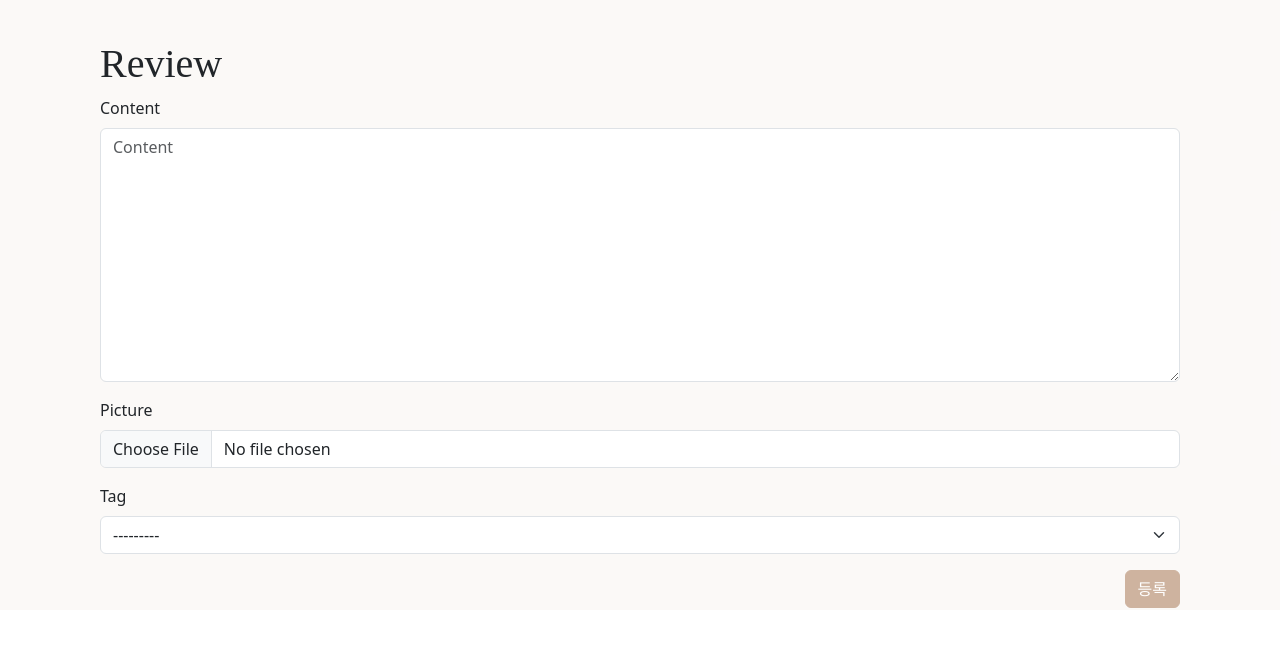
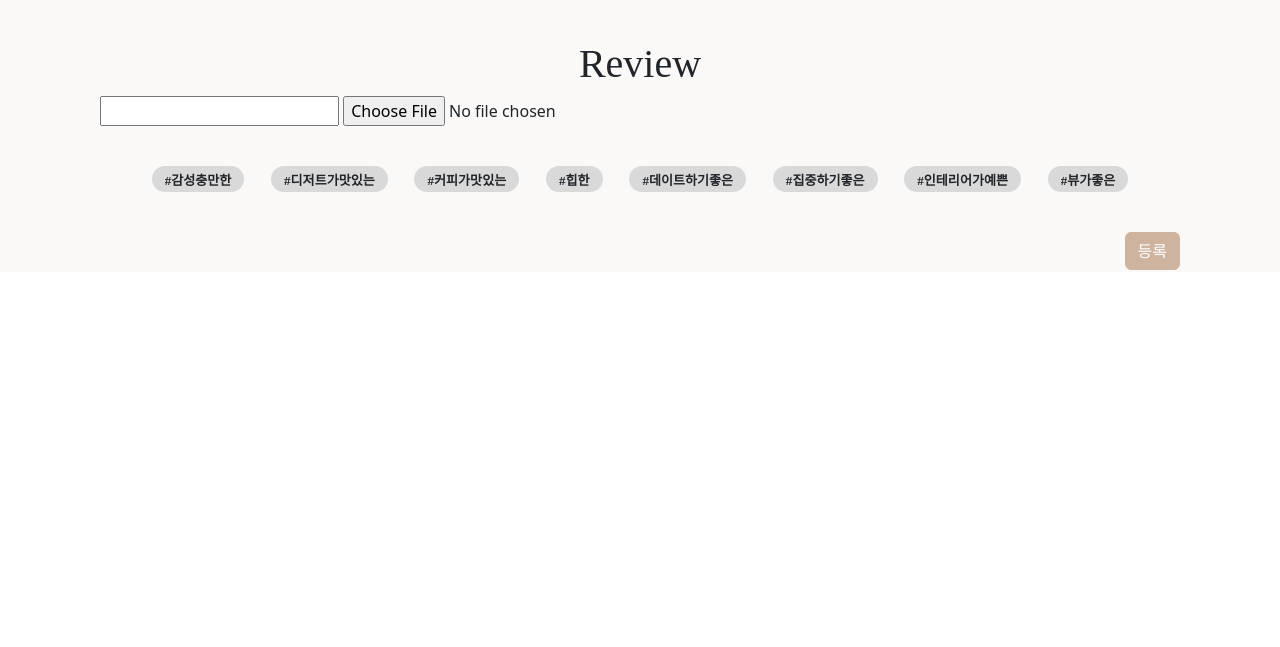
Before and after one commit to psun0610/CafeMaster, a Django app: page /articles/1/create_comment/ in a window 1280 px wide. Shown: the part 44-691 px from the top of the page. Run offline with Django 3.2, Linux system fonts and the light colour scheme; tables that the repository leaves empty hold one stand-in row (values such as "Sample post"); some libraries are stand-ins or nearby versions; some web fonts are replaced.

Commit message:
Update: articles/create_comment.html

```diff
--- a/accounts/models.py
+++ b/accounts/models.py
@@ -14,3 +14,8 @@ class User(AbstractUser):
     taste = models.IntegerField(default=0)
     interior = models.IntegerField(default=0)
     dessert = models.IntegerField(default=0)
+    emotion = models.IntegerField(default=0)
+    hip = models.IntegerField(default=0)
+    study = models.IntegerField(default=0)
+    love = models.IntegerField(default=0)
+    sight = models.IntegerField(default=0)
--- a/articles/templates/articles/create_comment.html
+++ b/articles/templates/articles/create_comment.html
@@ -4,14 +4,59 @@
 {% block body %}
 
 <div class="container" style="padding: 40px 30px;">
-    <h1 class="title-font"> Review </h1>
-
-    <form action="" method="POST" enctype="multipart/form-data ">
+    <h1 class="title-font text-center"> Review </h1>
+    <!-- <form action="" method="POST" enctype="multipart/form-data ">
         {% csrf_token %}
         {% bootstrap_form commentform %}
         <button type="submit" class="btn btn-success" style="float:right; background-color: #CEB39F; border-color: #CEB39F;">등록</button>
+    </form> -->
+    <form action="" method="POST">
+        {% csrf_token %}
+        <div>
+            <div>
+                <input style="justify-content: center;" class="comment_form" type="text" name="content" id="content" required>
 
-        </button>
+                <input type="file" name="picture" id="picture">
+            </div>
+        </div>
+
     </form>
+
+    <form class="index-tags-div kor-font fw-bold">
+        <input type="checkbox" id="tag1" name="tagform" class="tag-input">
+        <label class="tags" for="tag1">
+          #감성충만한
+        </label>
+        <input type="checkbox" id="tag2" name="tagform" class="tag-input">
+        <label class="tags" for="tag2">
+          #디저트가맛있는
+        </label>
+        <input type="checkbox" id="tag3" name="tagform" class="tag-input">
+        <label class="tags" for="tag3">
+          #커피가맛있는
+        </label>
+        <input type="checkbox" id="tag4" name="tagform" class="tag-input">
+        <label class="tags" for="tag4">
+          #힙한
+        </label>
+        <input type="checkbox" id="tag5" name="tagform" class="tag-input">
+        <label class="tags" for="tag5">
+          #데이트하기좋은
+        </label>
+        <input type="checkbox" id="tag6" name="tagform" class="tag-input">
+        <label class="tags" for="tag6">
+          #집중하기좋은
+        </label>
+        <input type="checkbox" id="tag7" name="tagform" class="tag-input">
+        <label class="tags" for="tag7">
+          #인테리어가예쁜
+        </label>
+        <input type="checkbox" id="tag8" name="tagform" class="tag-input">
+        <label class="tags" for="tag8">
+          #뷰가좋은
+        </label>
+    </form>
+    <!-- <input type="submit" value="글쓰기"> -->
+    <button type="submit" class="btn btn-success" style="float:right; background-color: #CEB39F; border-color: #CEB39F;">등록</button>
 </div>
 {% endblock %}
--- a/static/css/style.css
+++ b/static/css/style.css
@@ -292,6 +292,17 @@
     color:#9E816C;
     margin: 50px 0;
   }
+
+  /* articles/create_comment */
+  .comment-form {
+    width: 1000px;
+    height: 500px;
+    justify-content: center;
+  }
+  .comment-title {
+    margin-bottom: 30px;
+  }
+
 }
 
 /* 컨테이너 사이즈 */
--- a/test.py
+++ b/test.py
@@ -155,4 +155,3 @@ keyword_list = ['서울 홍대 카페','인천 카페','대전 카페','대구
 for keyword in keyword_list:
     search = keyword
     naverMapCrawling(search)
-    add_data()
```
Also changed, not shown: accounts/migrations/0003_auto_20221104_1140.py (added), articles/migrations/0001_initial.py, articles/migrations/0002_alter_comment_tag.py (deleted).
